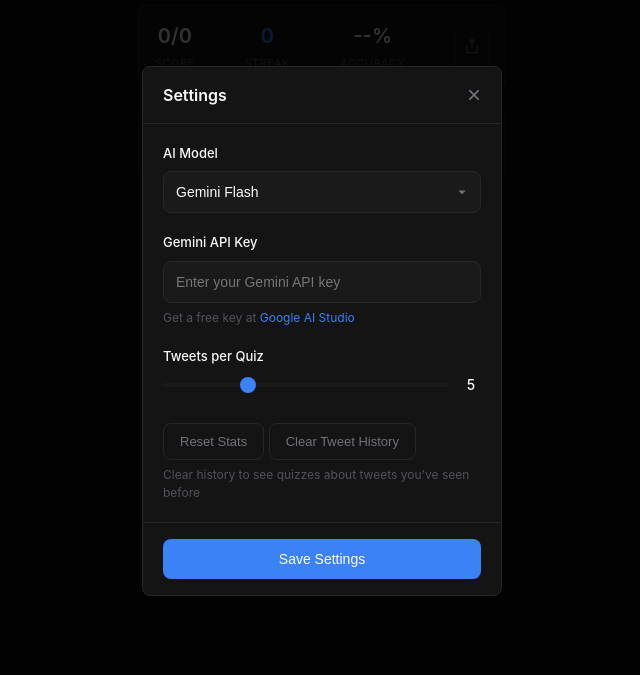
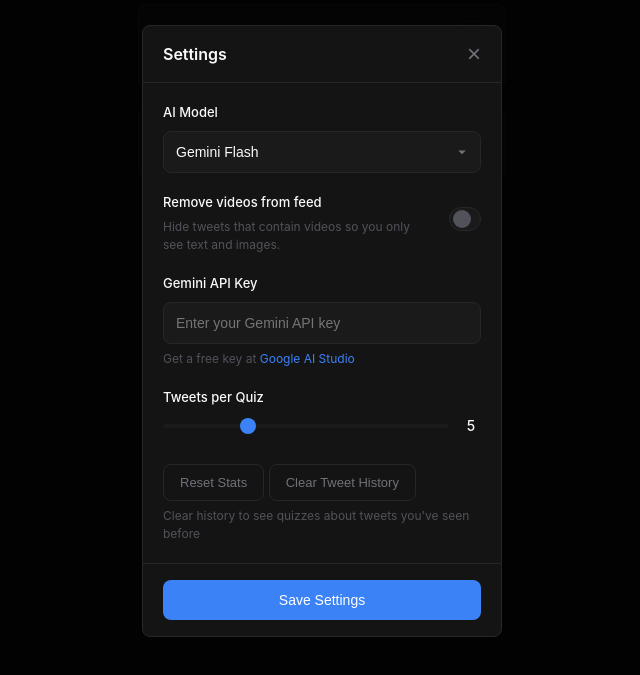
Before and after one commit to rishabhranawat/xquiz, a browser extension: page src/sidepanel/index.html in a window 1280 px wide. Both pictures are taken after a click on the button 807 px from the left and 34 px from the top of the page. Shown: the part 69-744 px from the top of the page, without its empty margins (318-958 px from the left). Drawn offline with Linux system fonts and the light colour scheme.

Commit message:
[xquiz] remove video feature

```diff
--- a/src/shared/constants.js
+++ b/src/shared/constants.js
@@ -2,7 +2,8 @@ export const GEMINI_API_URL = 'https://generativelanguage.googleapis.com/v1beta/
 
 export const DEFAULT_SETTINGS = {
   tweetsPerQuiz: 5,
-  apiKey: ''
+  apiKey: '',
+  removeVideos: false
 };
 
 export const QUIZ_TYPES = {
--- a/src/sidepanel/index.html
+++ b/src/sidepanel/index.html
@@ -107,6 +107,18 @@
               <option value="grok">Grok (X.AI)</option>
             </select>
           </div>
+          <div class="setting-group toggle-group">
+            <div class="toggle-row">
+              <div>
+                <p class="toggle-title">Remove videos from feed</p>
+                <p class="setting-hint">Hide tweets that contain videos so you only see text and images.</p>
+              </div>
+              <label class="switch" aria-label="Remove videos from feed">
+                <input type="checkbox" id="remove-videos-toggle">
+                <span class="slider round"></span>
+              </label>
+            </div>
+          </div>
           <div class="setting-group" id="gemini-key-group">
             <label for="gemini-api-key">Gemini API Key</label>
             <input type="password" id="gemini-api-key" placeholder="Enter your Gemini API key">
--- a/src/sidepanel/sidepanel.js
+++ b/src/sidepanel/sidepanel.js
@@ -46,7 +46,8 @@ class XQuizPanel {
       tweetCounter: document.getElementById('tweet-counter'),
       counterBar: document.getElementById('counter-bar'),
       tweetsSeen: document.getElementById('tweets-seen'),
-      tweetsNeeded: document.getElementById('tweets-needed')
+      tweetsNeeded: document.getElementById('tweets-needed'),
+      removeVideosToggle: document.getElementById('remove-videos-toggle')
     };
 
     this.tweetsPerQuiz = 5;
@@ -117,6 +118,9 @@ class XQuizPanel {
     this.elements.tweetsPerQuizSlider.value = this.tweetsPerQuiz;
     this.elements.tweetsValue.textContent = this.tweetsPerQuiz;
     this.elements.tweetsNeeded.textContent = this.tweetsPerQuiz;
+    if (this.elements.removeVideosToggle) {
+      this.elements.removeVideosToggle.checked = !!response.removeVideos;
+    }
   }
 
   updateTweetCounter(current, total) {
@@ -375,7 +379,8 @@ class XQuizPanel {
     await chrome.runtime.sendMessage({
       type: 'UPDATE_SETTINGS',
       apiKey: this.elements.apiKeyInput.value,
-      tweetsPerQuiz: parseInt(this.elements.tweetsPerQuizSlider.value)
+      tweetsPerQuiz: parseInt(this.elements.tweetsPerQuizSlider.value),
+      removeVideos: this.elements.removeVideosToggle?.checked || false
     });
     this.closeSettings();
   }
--- a/src/sidepanel/styles.css
+++ b/src/sidepanel/styles.css
@@ -553,6 +553,76 @@ body {
   text-decoration: underline;
 }
 
+.toggle-group .toggle-row {
+  display: flex;
+  align-items: center;
+  justify-content: space-between;
+  gap: 16px;
+}
+
+.toggle-title {
+  font-size: 13px;
+  font-weight: 500;
+  color: var(--text-primary);
+  margin-bottom: 4px;
+}
+
+.switch {
+  position: relative;
+  display: inline-block;
+  width: 44px;
+  height: 24px;
+}
+
+.switch input {
+  opacity: 0;
+  width: 0;
+  height: 0;
+}
+
+.slider {
+  position: absolute;
+  cursor: pointer;
+  top: 0;
+  left: 0;
+  right: 0;
+  bottom: 0;
+  background-color: var(--bg-tertiary);
+  border: 1px solid var(--border);
+  border-radius: 24px;
+  transition: var(--transition);
+}
+
+.slider:before {
+  position: absolute;
+  content: "";
+  height: 18px;
+  width: 18px;
+  left: 3px;
+  bottom: 2px;
+  background-color: var(--text-muted);
+  border-radius: 50%;
+  transition: var(--transition);
+}
+
+.switch input:checked + .slider {
+  background-color: rgba(59, 130, 246, 0.2);
+  border-color: var(--accent);
+}
+
+.switch input:checked + .slider:before {
+  transform: translateX(18px);
+  background-color: var(--accent);
+}
+
+.slider.round {
+  border-radius: 34px;
+}
+
+.slider.round:before {
+  border-radius: 50%;
+}
+
 .slider-container {
   display: flex;
   align-items: center;
```
Also changed, not shown: src/background/service-worker.js (+5 -3 lines), src/content/content.js (+49 -1 lines), README.md.
